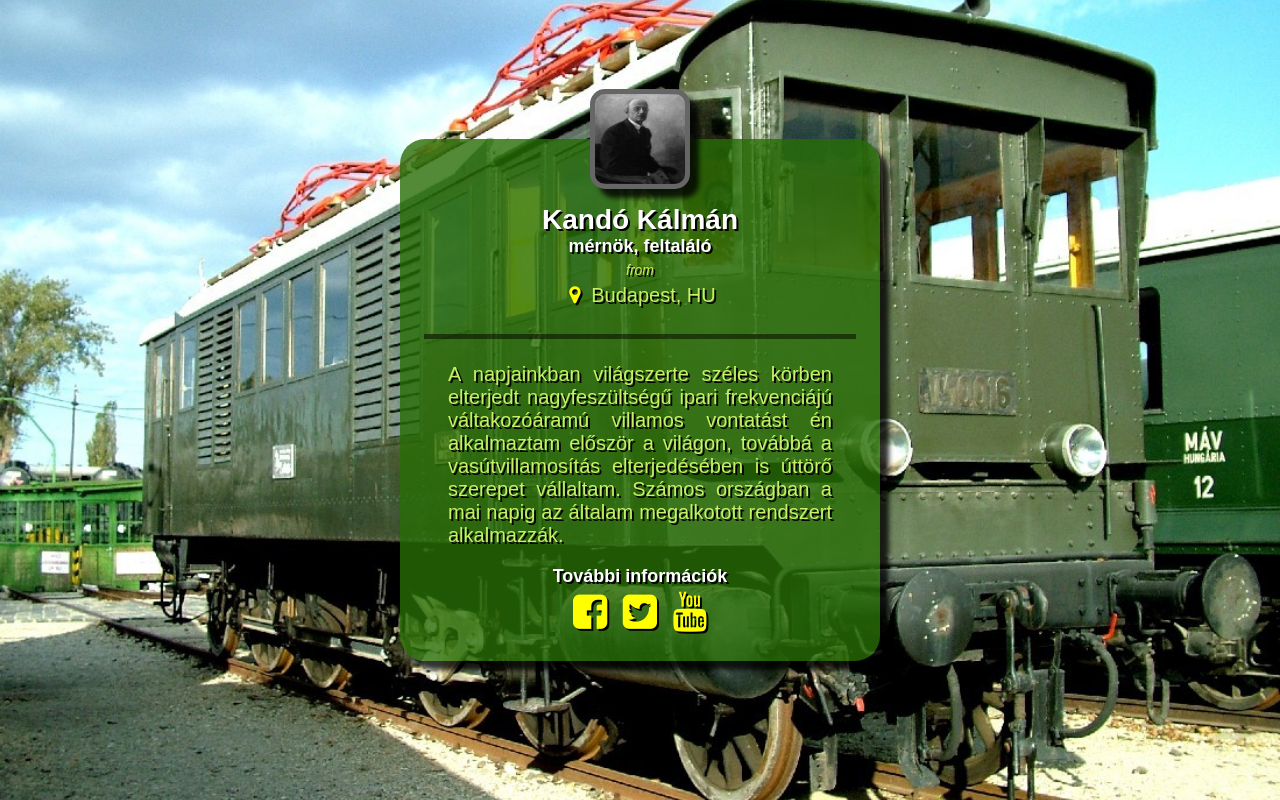
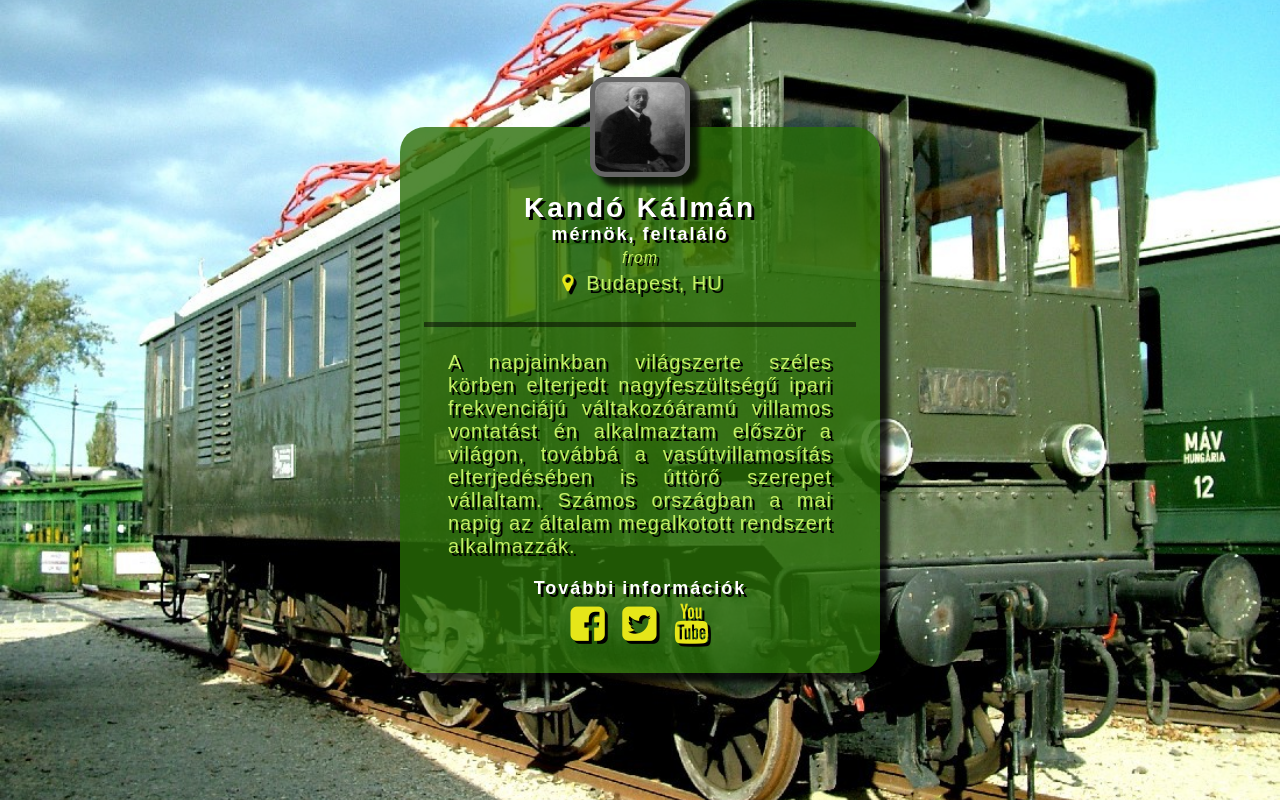
Before and after one commit to tamas0208/online-card-project, a plain HTML site: page index.html in a window 1280 px wide. Drawn offline with Linux system fonts and the light colour scheme.

Commit message:
add style.css

```diff
--- a/style.css
+++ b/style.css
@@ -22,10 +22,11 @@
     background: url('assets/background-image.jpg') no-repeat center center fixed;
     background-size: cover;
     color: rgb(198, 240, 102);
-    text-shadow: 2px 2px #000000;
+    text-shadow: 3px 3px #000000;
     font-family: sans-serif, "Helvetica Neue", "Lucida Grande", Arial;
     font-stretch: expanded;
     font-size: 20px;
+    letter-spacing: 1px;
   }
 
   .profile-card {
@@ -54,7 +55,7 @@
     padding: 5px;
     background-color: #666;
     transition: all 0.5s ease-in-out;
-    filter: grayscale(200%);
+    filter: grayscale(100%);
     box-shadow: hsla(0, 0%, 0%, .8) 9px 9px 5px;
   }
 
@@ -88,21 +89,24 @@
   h1 {
     font-size: 28px;
     text-transform: capitalize;
-    color: white
+    color: white;
+    letter-spacing: 3px;
+    font-weight: 900;
   }
 
   h2 {
     font-size: 18px;
     color: white;
+    letter-spacing: 2px;
   }
 
   span {
-    font-size: 14px;
+    font-size: 16px;
     font-style: italic;
   }
 
   i{
-    color: yellow;
+    color: hsl(60, 80%, 50%);
     padding: 5px;
   }
 
```
